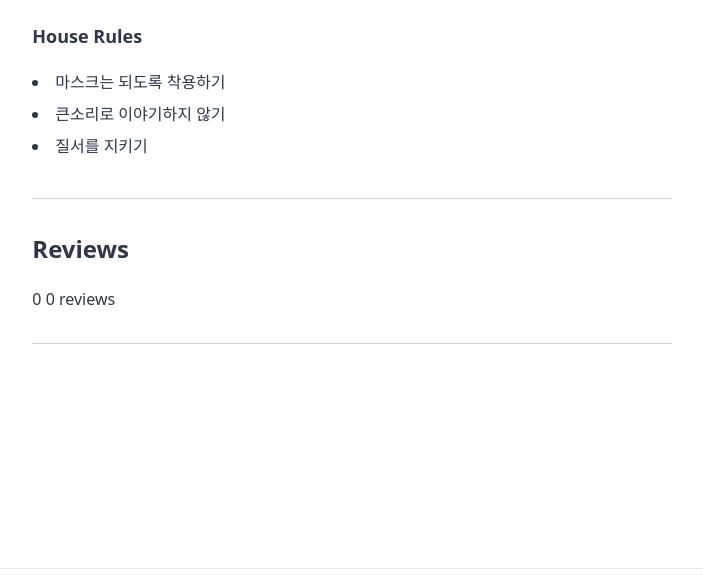
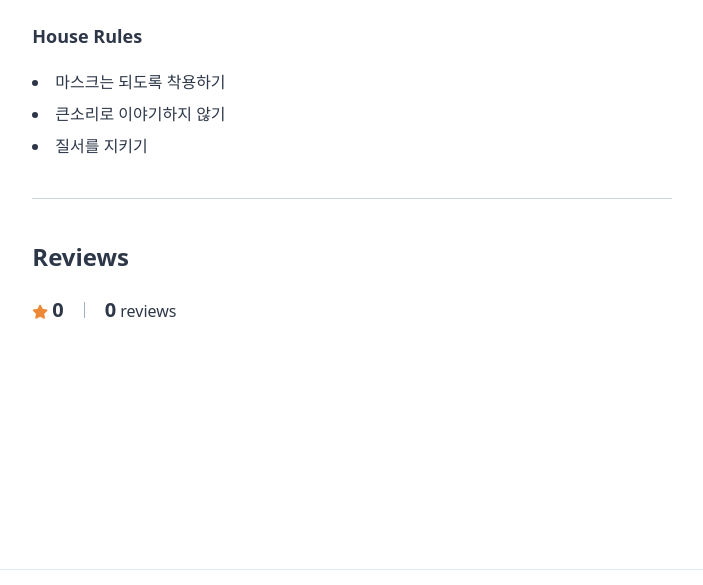
Before and after one commit to ksm0207/Python_django, a Django app: page /rooms/21 in a window 1280 px wide. Shown: the part 2007-2592 px from the top of the page, without its empty margins (21-724 px from the left). Run offline with Django 3.2, Linux system fonts and the light colour scheme; data comes from the database, SQL or seed files in the repository; both versions use the stored data as it was after the commit; style sheets or scripts are compiled from the project's sources; parts of the project's set-up code (start-up, migrations or seed data) failed here and were passed over; some libraries are stand-ins or nearby versions.

Commit message:
사용자 리뷰 리스트 가져오기 완료
- 리뷰에 들어가는 이미지 조정 완료

```diff
--- a/templates/mixins/user_avatar.html
+++ b/templates/mixins/user_avatar.html
@@ -1,7 +1,7 @@
 {% if user.avatar %}
-    <div class="h-20 w-20 rounded-full bg-cover" style="background-image: url({{user.avatar.url}});">
+    <div class="{{h_and_w|default:'h-20 w-20'}} rounded-full bg-cover" style="background-image: url({{user.avatar.url}});">
 {% else %}
-    <div class="h-20 w-20 bg-gray-700 rounded-full text-white flex justify-center items-center overflow-hidden">
-        <span class="text-3xl">{{user.first_name|first}}</span>
+    <div class="{{h_and_w|default:'h-20 w-20'}} bg-gray-700 rounded-full text-white flex justify-center items-center overflow-hidden">
+        <span class="{{text|default:'text-3xl'}}">{{user.first_name|first}}</span>
     {% endif %}
 </div>
--- a/templates/rooms/room_detail.html
+++ b/templates/rooms/room_detail.html
@@ -79,16 +79,39 @@
         <!-- end of House Rules -->
 
         <!-- Create Reviews -->
-        <div class="border-section">
+        <div class="mt-10">
             <h4 class="font-bold text-2xl mb-5">Reviews</h4>
-            <div>
-                {{room.total_rating}} {{room.reviews.count}} review{{room.reviews.count|pluralize}}
+            <div class="flex items-center">
+                <div>
+                    <i class="fas fa-star text-orange-500 text-sm"></i>
+                    <span class="font-bold text-xl">{{room.total_rating}}</span>
+                </div>
+                <div class="h-4 w-px bg-gray-500 mx-5"></div>
+                <div>
+                    <span class="font-bold text-xl">{{room.reviews.count}}</span>
+                    <span>review{{room.reviews.count|pluralize}}</span>
+                </div>
             </div>
+            <!-- Create Reviews List(row) -->
+                <div class="mt-5">
+                    {% for review in room.reviews.all  %}
+                    <div class=" border-section">
+                        <div class="mb-4 flex items-center">
+                            <div>
+                                {% include 'mixins/user_avatar.html' with user=review.user h_and_w='w-10 h-10' text='text-xl' %}
+                            </div>
+                            <div class="flex flex-col ml-10">
+                                <span class="font-bold">{{review.user.first_name}}</span>
+                                <span class="text-gray-500">{{review.created|date:'F Y'}}</span>
+                            </div>
+                        </div>
+                        <p>{{review.review}}</p>
+                    </div>
+                    {% endfor %}
+                </div>
+            <!-- end of Reviews -->
         </div>
-        <!-- end of Reviews -->
-
         </div>
-
        <!-- ★ Room-wide information width -->
        <div class="w-1/3"></div>
        <!-- end of Room-wide information width -->
```
Also changed, not shown: db.sqlite3.
